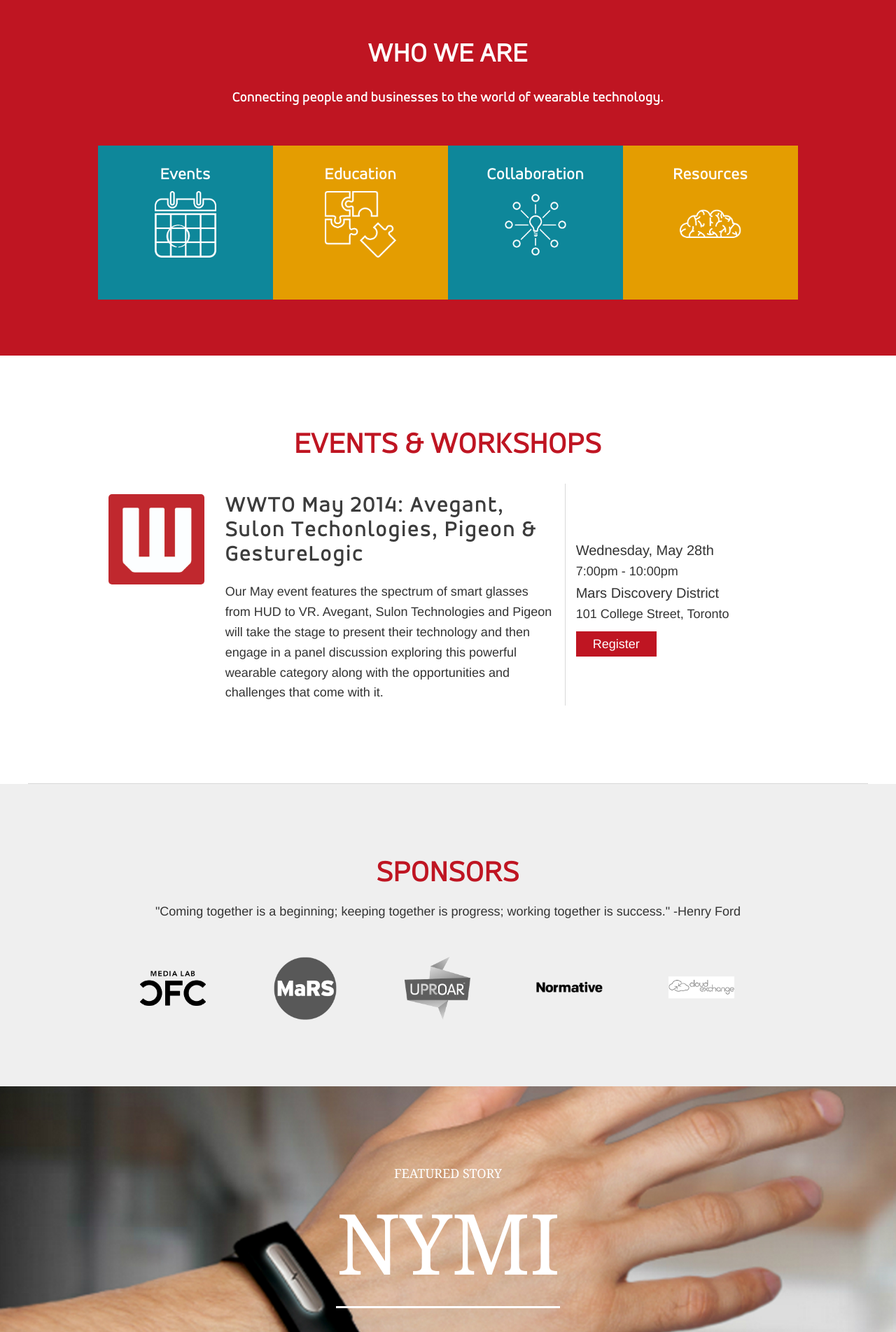
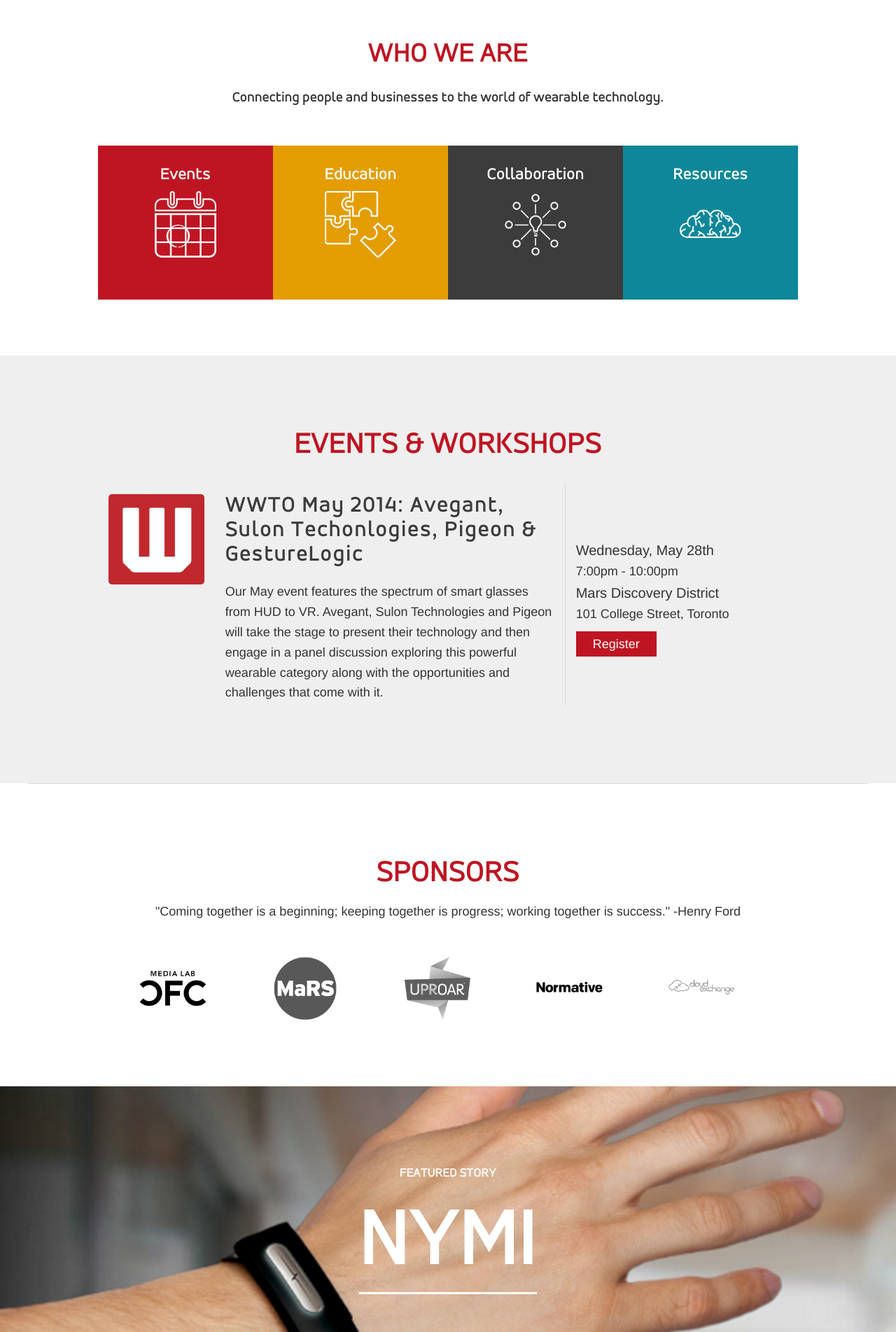
Before and after one commit to scottchen18/wearables, a CodeIgniter app: page /index.php/main/index in a window 1280 px wide. Shown: the part 760-2663 px from the top of the page at 70% size. Run offline with CodeIgniter, Linux system fonts and the light colour scheme; some libraries are stand-ins or nearby versions.

Commit message:
changes whoaaaa

```diff
--- a/application/assets/css/style.css
+++ b/application/assets/css/style.css
@@ -14,7 +14,7 @@ src: url(../fonts/AccordAlt_Medium.otf);
 .ph{
 	font-weight:100;
 	font-size:120px;
-	font-family: "vollkorn", cambria, georgia, serif;
+	font-family: accordAlt;
 	letter-spacing: -1px;
 	text-transform: uppercase;
 	padding-bottom:10px;
@@ -63,7 +63,7 @@ h1.red{
 .fs{
 	font-weight:100;
 	font-size:18px;
-	font-family: "vollkorn", cambria, georgia, serif;
+	font-family: accordAlt;
 	letter-spacing: 0px;
 	text-transform: uppercase;
 	padding-bottom:10px;
@@ -72,7 +72,7 @@ h1.red{
 	margin-top:70px;
 }
 .page1{
-	background:#bf1522;
+	background:white;
 	padding:80px 0px;
 }
 .page2{
@@ -93,6 +93,7 @@ h1.red{
 }
 .page3{
 	padding:80px 0px;
+	background:#efefef;
 }
 .s_center{
 	text-align:center;
@@ -102,7 +103,7 @@ h1.red{
 }
 .logo_title{
 	width:550px;
-	background:white;
+	background:rgba(255,255,255,0.6);
 }
 
 .e_img{
@@ -155,7 +156,7 @@ a.custom2:hover{
 	transition: background 0.2s ease-in-out;
 }
 .wwa{
-	color:white;
+	color:#bf1522;
 	font-size:40px;
 	font-family: accordAlt;
 	text-transform:uppercase;
@@ -204,7 +205,7 @@ p.p1{
 	font-size:20px;
 	text-align:center;
 	font-family: accordAlt;
-	color:white;
+	color:#333333;
 	line-height:25px;
 	width:90%;
 	margin:0 auto;
@@ -230,7 +231,7 @@ p.p1{
 	font-weight:100;
 }
 .footer{
-	background:#bf1522;
+	background:#3c3c3c;
 	padding:30px 0px;
 }
 div.f_box {
--- a/application/views/headers/footer.php
+++ b/application/views/headers/footer.php
@@ -24,7 +24,7 @@
 
 		<div class="small-12 medium-4 columns f_box">
 					<div style="margin-bottom:28px;" class="f_top">Twitter @WeAreWearables</div>
-					<a class="twitter-timeline" data-tweet-limit="3" data-link-color="#bf1522" data-border-color="#bf1522" data-background-color="#efefef" href="https://twitter.com/WeAreWearables" data-widget-id="469174070731218944">Tweets by @WeAreWearables</a>
+					<a class="twitter-timeline" data-tweet-limit="3" data-link-color="#bf1522" data-border-color="#3c3c3c" data-background-color="#efefef" href="https://twitter.com/WeAreWearables" data-widget-id="469174070731218944">Tweets by @WeAreWearables</a>
 					<script>!function(d,s,id){var js,fjs=d.getElementsByTagName(s)[0],p=/^http:/.test(d.location)?'http':'https';if(!d.getElementById(id)){js=d.createElement(s);js.id=id;js.src=p+"://platform.twitter.com/widgets.js";fjs.parentNode.insertBefore(js,fjs);}}(document,"script","twitter-wjs");</script>
 
 
--- a/application/views/main/landing.php
+++ b/application/views/main/landing.php
@@ -50,7 +50,7 @@ background-position: 50% 0%;" class="landing">
 	<section style="margin:40px auto 0px;">
 	<div class="row">
 		<div class="small-6 medium-3 columns s_center nopadd">
-			<div class="wwa_s" style="background:#0e879a">
+			<div class="wwa_s" style="background:#bf1522">
 				<div class="sub_h1">Events</div>
 				<div class="s_center img_s">
 					<img class="img_h" src="<?php echo base_url();?>application/assets/img/calendar.png">
@@ -72,7 +72,7 @@ background-position: 50% 0%;" class="landing">
 		</div>
 
 		<div class="small-6 medium-3 columns s_center nopadd">
-			<div class="wwa_s" style="background:#0e879a">
+			<div class="wwa_s" style="background:#3c3c3c">
 				<div class="sub_h1">Collaboration</div>
 				<div class="s_center img_s">
 					<img class="img_h"  src="<?php echo base_url();?>application/assets/img/bulb.png">
@@ -84,12 +84,12 @@ background-position: 50% 0%;" class="landing">
 		</div>
 
 		<div class="small-6 medium-3 columns s_center nopadd">
-			<div class="wwa_s" style="background:#e49d01">
+			<div class="wwa_s" style="background:#0e879a">
 				<div class="sub_h1">Resources</div>
 				<div class="s_center img_s">
 					<img class="img_h"  src="<?php echo base_url();?>application/assets/img/brain.png">
 				</div>
-				<div class="sub_h2">Sharing Wearable Tech Stories</div>
+				<div class="sub_h2">Articles and Videos About Wearable Industry</div>
 
 			</div>
 
@@ -136,7 +136,7 @@ background-position: 50% 0%;" class="landing">
 </section>
 
 <section class="border"></section>
-<section style="background:#efefef;" class="page3">
+<section style="background:white;" class="page3">
 
 	<div class="row">
 		<div class="small-12 columns s_center">
```
